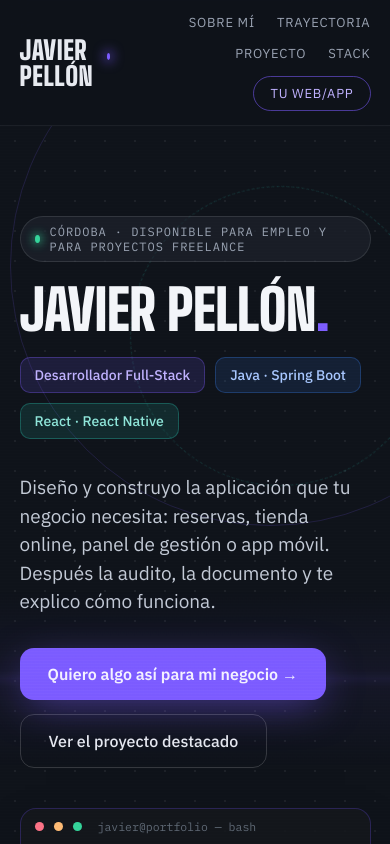
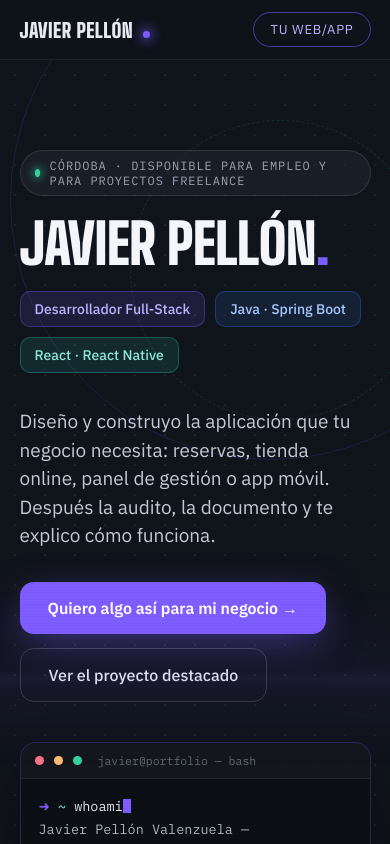
Before and after one commit to Jaskiz/portfolio-javier-pellon, a React (Vite) app: page / in a window 390 px wide. Shown: the top 844 px of the page. Built offline with nearby package versions, Linux system fonts and the light colour scheme.

Commit message:
Simplifica la cabecera en movil: oculta los enlaces de texto y deja solo la marca y el boton, para que no se amontone

```diff
--- a/src/components/Nav.css
+++ b/src/components/Nav.css
@@ -67,3 +67,19 @@
   border-color: var(--accent);
   color: var(--accent-lighter) !important;
 }
+
+/* En pantallas estrechas no caben los 4 enlaces + el boton sin amontonarse:
+   se dejan solo la marca y la llamada a la accion, el resto se alcanza haciendo scroll. */
+@media (max-width: 640px) {
+  .nav {
+    padding: 12px 5vw;
+  }
+
+  .nav__brand-text {
+    font-size: 20px;
+  }
+
+  .nav__links a:not(.nav__cta) {
+    display: none;
+  }
+}
```
